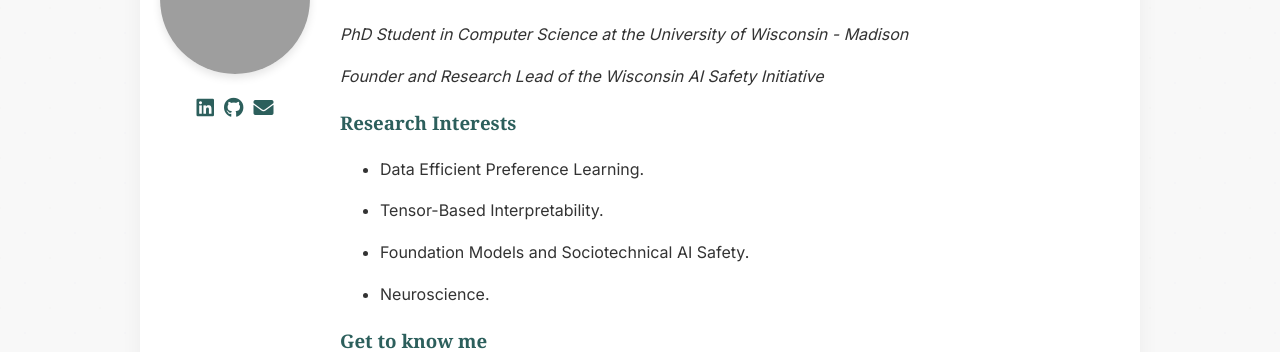
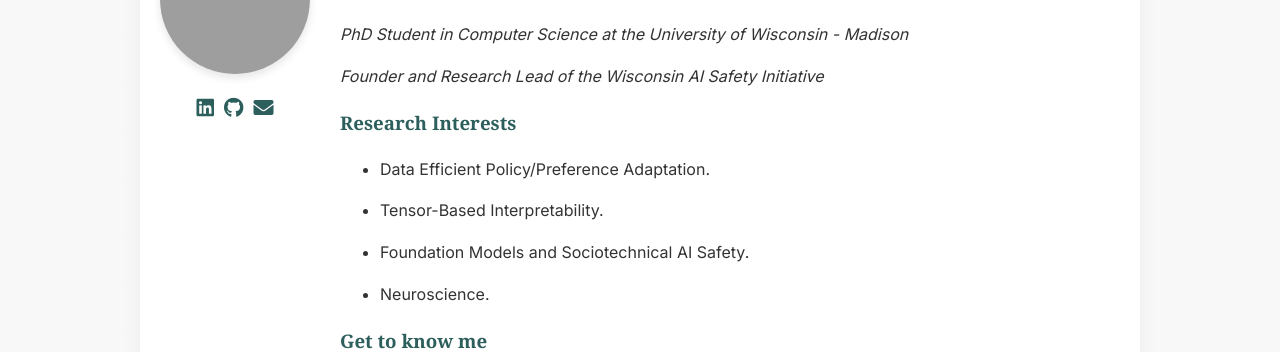
Before and after one commit to BenjaminHayum/BenjaminHayum.github.io, a Jekyll site: the page built from index.md, in a window 1280 px wide. Shown: the part 192-544 px from the top of the page. Built offline with Jekyll 4.4.1, drawn with Linux system fonts in a browser that asks for light colours; grey boxes are pictures that could not be loaded.

Commit message:
Small edit

```diff
--- a/index.md
+++ b/index.md
@@ -13,7 +13,7 @@ description: "Benjamin D. Hayum is a PhD student in Computer Science at the Univ
 
 ### Research Interests
 
-- Data Efficient Preference Learning.
+- Data Efficient Policy/Preference Adaptation.
 
 - Tensor-Based Interpretability.
 
```
